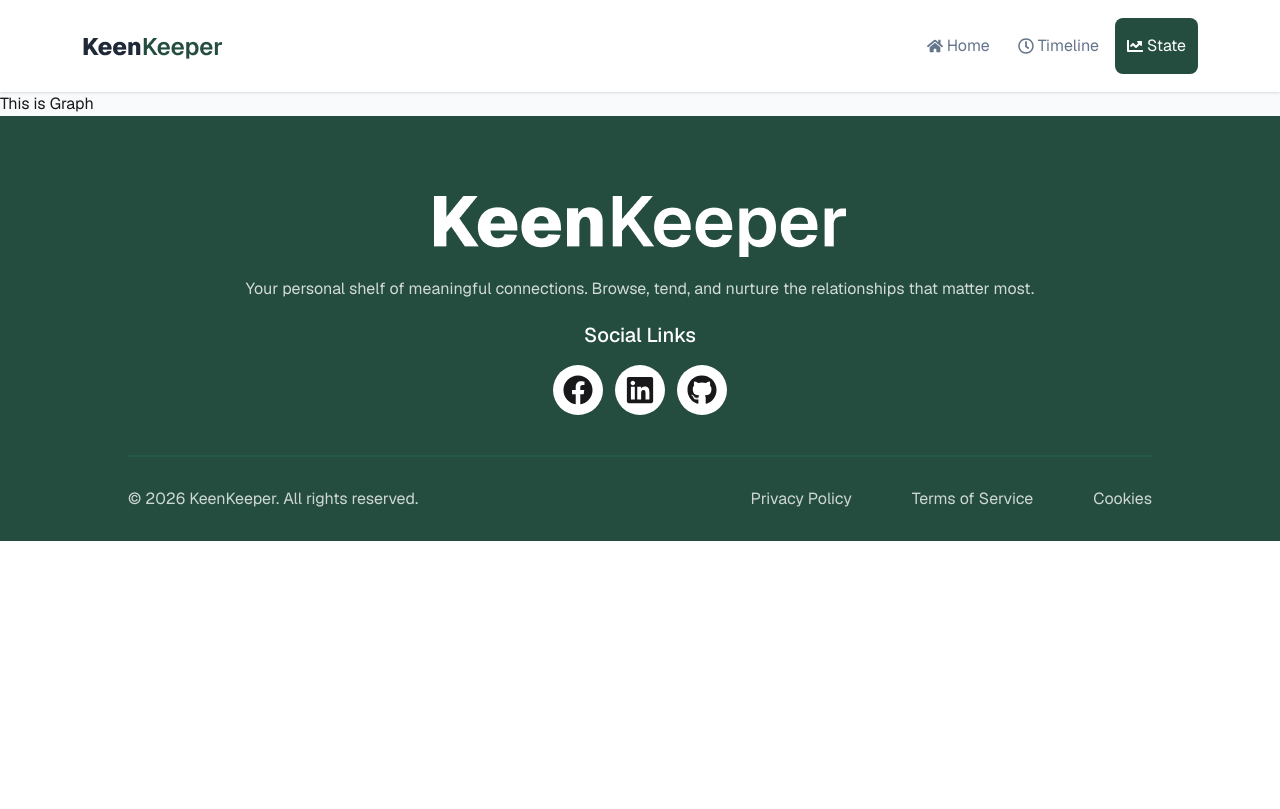
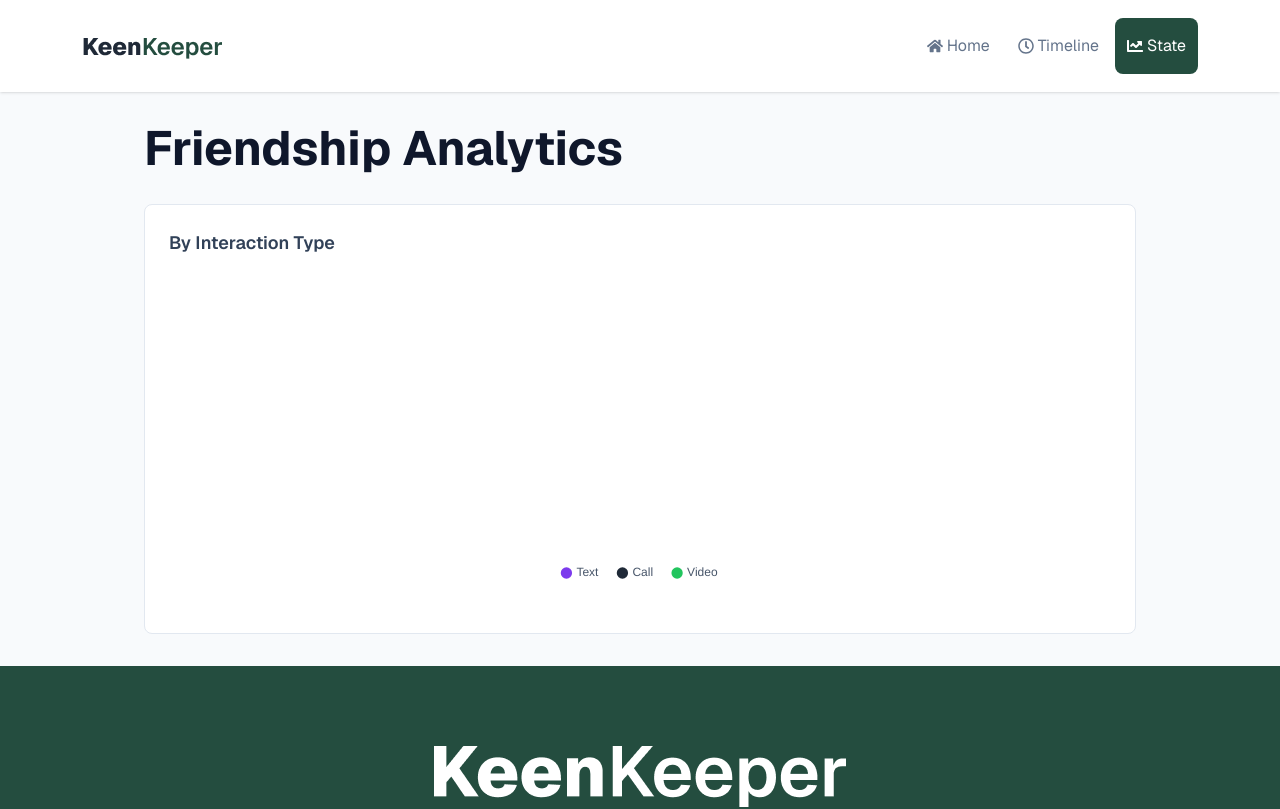
Before and after one commit to Abid-Hossain-Sifat/Assignment7-Keen-Keeper, a React (Vite) app: page /state in a window 1280 px wide. Shown: the top 809 px of the page. Built offline with nearby package versions, Linux system fonts and the light colour scheme.

Commit message:
add graph

```diff
--- a/package.json
+++ b/package.json
@@ -11,7 +11,9 @@
   },
   "dependencies": {
     "@tailwindcss/vite": "^4.2.2",
+    "chart.js": "^4.5.1",
     "react": "^19.2.4",
+    "react-chartjs-2": "^5.3.1",
     "react-dom": "^19.2.4",
     "react-icons": "^5.6.0",
     "react-minimal-pie-chart": "^9.1.2",
--- a/src/Components/Friends/Friends.jsx
+++ b/src/Components/Friends/Friends.jsx
@@ -45,7 +45,6 @@ const Friends = () => {
           <h4 className="text-[#1F2937] text-3xl font-bold">
             Your Friends
           </h4>
-          <p className="text-gray-500">Manage and track your connections</p>
         </div>
 
         {/* Grid Layout */}
--- a/src/Components/StateGraph/Graph.jsx
+++ b/src/Components/StateGraph/Graph.jsx
@@ -1,11 +1,97 @@
-import React from 'react'
+import React, { useEffect, useState } from 'react'
+import {
+  Chart as ChartJS,
+  ArcElement,
+  Tooltip,
+  Legend
+} from 'chart.js'
+import { Doughnut } from 'react-chartjs-2'
+
+ChartJS.register(ArcElement, Tooltip, Legend)
+
+const TimeLine = 'timelineEvents'
 
 const Graph = () => {
+
+  const [chartData, setChartData] = useState([0, 0, 0])
+
+  useEffect(() => {
+  const interval = setInterval(() => {
+    const rawEvents = localStorage.getItem(TimeLine)
+    if (!rawEvents) return
+
+    const events = JSON.parse(rawEvents)
+
+    let text = 0, call = 0, video = 0
+
+    events.forEach(event => {
+      if (event.type === 'Text') text++
+      if (event.type === 'Call') call++
+      if (event.type === 'Video') video++
+    })
+
+    setChartData([text, call, video])
+  }, 1000)
+
+  return () => clearInterval(interval)
+}, [])
+
+
+  const data = {
+    labels: ['Text', 'Call', 'Video'],
+    datasets: [
+      {
+        data: chartData,
+        backgroundColor: [
+          '#7c3aed',
+          '#1f2937',
+          '#22c55e'
+        ],
+        borderWidth: 0,
+        spacing: 6,
+        borderRadius: 10
+      }
+    ]
+  }
+
+  const options = {
+    cutout: '65%',
+    maintainAspectRatio: false,
+    plugins: {
+      legend: {
+        position: 'bottom',
+        labels: {
+          usePointStyle: true,
+          boxWidth: 8,
+          boxHeight: 8,
+          padding: 20,
+          color: '#475569',
+          font: {
+            size: 12
+          }
+        }
+      }
+    }
+  }
+
   return (
-    <div>
-      <h1>
-        This is Graph
-      </h1>
+    <div className='w-full'>
+      <div className='max-w-5xl mx-auto px-4 py-8'>
+        <h1 className="text-5xl font-bold text-slate-900 mb-8">
+          Friendship Analytics
+        </h1>
+        <div className="bg-white border border-slate-200 rounded-lg px-6 py-6 min-h-[430px]">
+          <h3 className="text-lg font-semibold text-slate-700 mb-8">
+          By Interaction Type
+          </h3>
+
+          <div className='w-full flex justify-center'>
+            <div className='w-[300px] h-[300px]'>
+              <Doughnut data={data} options={options} />
+            </div>
+          </div>
+        </div>
+      </div>
     </div>
   )
 }
```
Also changed, not shown: 1 other file (tests, documents, lock files or other folders).
